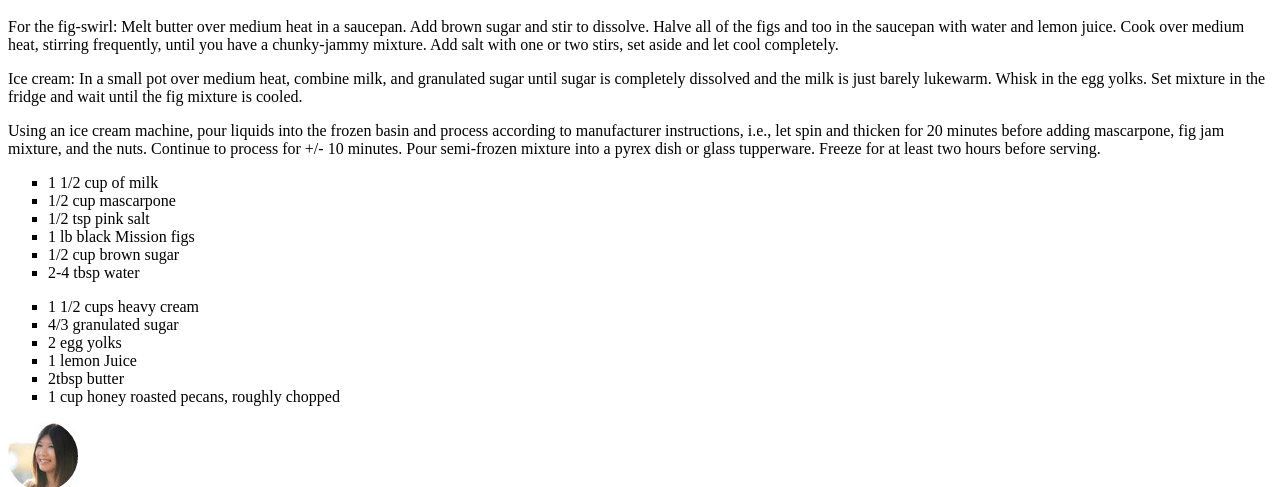
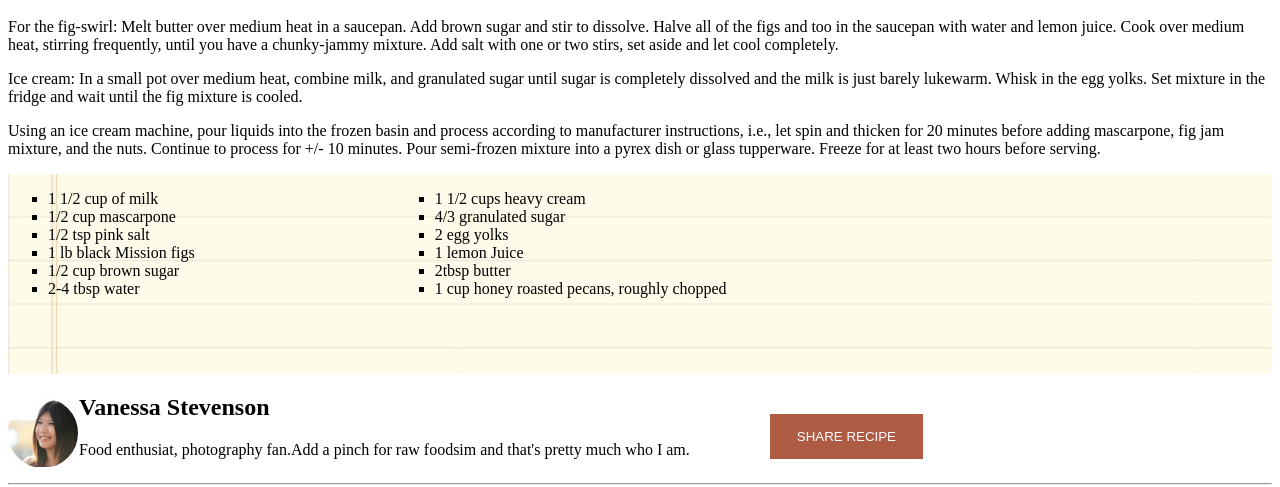
Before and after one commit to Chaimaebettah/chocolatepizza, a plain HTML site: page index.html in a window 1280 px wide. Shown: the part 752-1239 px from the top of the page. Drawn offline with Linux system fonts and the light colour scheme.

Commit message:
CSS Bottom done

```diff
--- a/index.html
+++ b/index.html
@@ -13,6 +13,7 @@
         <h5>POSTED ON 15 DEC 2013 / DESSERTS</h5>
         <img src="./img/print-icon.png" alt="">
     </header>
+
     <section>
       <img src="./img/choco-pizza.png" />
       <p class="p1">For the fig-swirl: Melt butter over medium heat in a saucepan. Add brown sugar and stir to dissolve. Halve all of the figs and too in the saucepan with water and lemon juice. Cook over medium heat, stirring frequently, until you have a chunky-jammy mixture. Add salt with one or two stirs, set aside and let cool completely.</p>
@@ -20,6 +21,8 @@
       <p class="p3">Using an ice cream machine, pour liquids into the frozen basin and process according to manufacturer instructions, i.e., let spin and thicken for 20 minutes before adding mascarpone, fig jam mixture, and the nuts. Continue to process for +/- 10 minutes. Pour semi-frozen mixture into a pyrex dish or glass tupperware. Freeze for at least two hours before serving.</p>
     </section>
     <section>
+      <div id="listpic">
+        <div id="listOfUL">
         <div class="list">
             <ul type="square">
                 <li> 1 1/2 cup of milk </li>
@@ -29,6 +32,8 @@
                 <li>1/2 cup brown sugar</li>
                 <li>2-4 tbsp water</li>
             </ul>
+          </div>
+            <div class="list2">
             <ul type="square">
                 <li>1 1/2 cups heavy cream </li>
                 <li> 4/3 granulated sugar</li>
@@ -38,13 +43,23 @@
                 <li>1 cup honey roasted pecans, roughly chopped</li>
             </ul>
         </div>
+        </div>
+      </div>
     </section>
+    <div class="author">
     <section>
+      <div class="authorPic">
         <img src="./img/van-pic.png" alt="">
+      </div>
+      <div class="authorBio">
         <h2>Vanessa Stevenson </h2>
         <p>Food enthusiat, photography fan.Add a pinch for raw foodsim and that's pretty much who I am.</p>
+      </div>
+      <div class="authorButton">
         <button type="button" name="button">SHARE RECIPE</button>
+      </div>
     </section>
+      </div>
     <footer>
         <div class="divider">
             <hr class="left" />
--- a/style.css
+++ b/style.css
@@ -0,0 +1,45 @@
+#listpic{
+  background-image: url("./img/list-bg.png");
+  background-size: cover;
+  background-repeat: no-repeat;
+  height: 200px;
+}
+
+#listOfUL{
+  overflow: auto;
+}
+
+.list{
+  float:left;
+  margin-right: 200px;
+}
+
+.list2{
+  float:left;
+}
+ul{
+  float:left;
+}
+
+.author{
+  overflow: auto;
+}
+.authorPic{
+  float: left;
+  margin-top: 25px;
+}
+.authorBio{
+  float:left;
+}
+.authorButton button {
+  float: left;
+  margin-top: 40px;
+  background-color: #ae5b44;
+  border:none;
+  color: white;
+  padding-top: 15px;
+  padding-bottom: 15px;
+  padding-right: 27px;
+  padding-left: 27px;
+  margin-left: 80px;
+}
```
Also changed, not shown: 2 other files.
